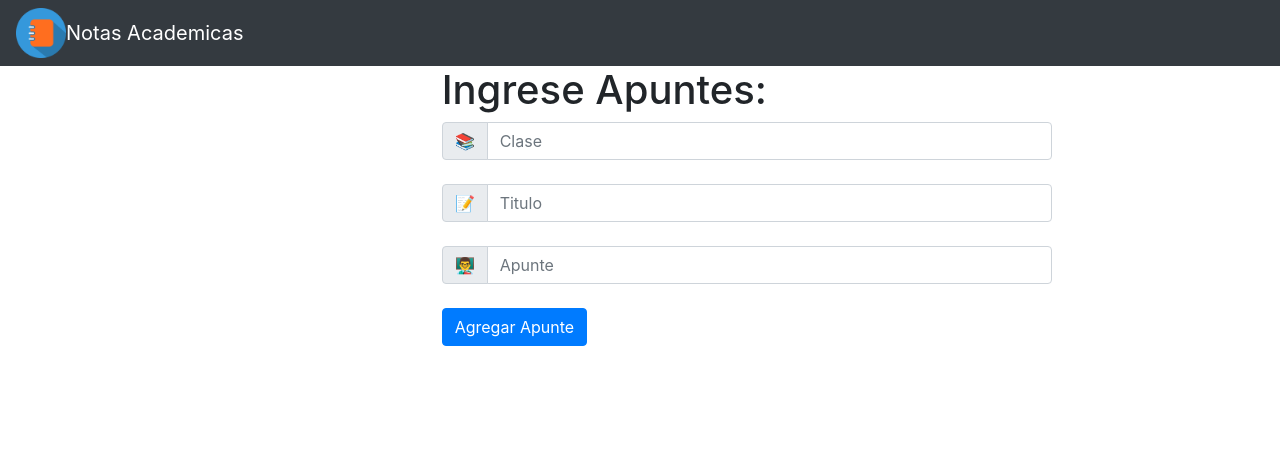
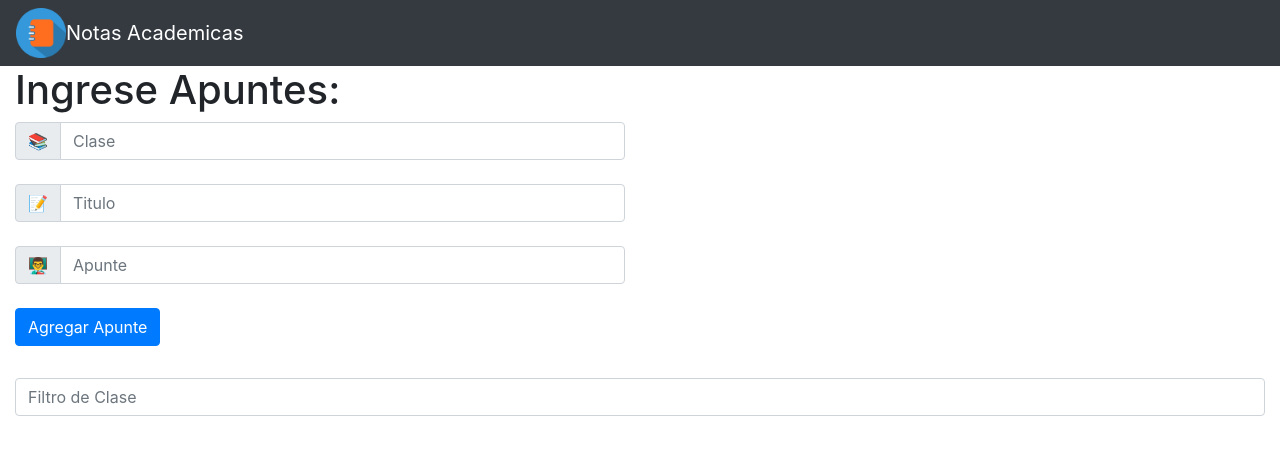
Before and after one commit to FranciscoPagoaga/Examen1_UX, a React (Create React App) app in the folder notas_clases/: page / in a window 1280 px wide. Shown: the top 454 px of the page. Built offline with nearby package versions, Linux system fonts and the light colour scheme.

Commit message:
ultimo commit

```diff
--- a/notas_clases/src/components/body.jsx
+++ b/notas_clases/src/components/body.jsx
@@ -1,25 +1,33 @@
-import React from 'react';
-import { Container, Row, Col } from 'reactstrap';
+import React ,{ useState } from 'react';
+import { Container, Row, Col, Input,  } from 'reactstrap';
 import Info from './infoform'
 import Apuntes from './apuntes'
+function applyFilter (data,filter) {
+  if(filter===""){
+    return data;
+  }
+  let filterData = data.filter(item =>item.clase.toString().toLowerCase().includes(filter));
+  return filterData;
+}
 const Example = (props) => {
-  let data;
-  if(JSON.parse(localStorage.getItem("data"))=== null){
-    data = []
-  }else{
-    data = JSON.parse(localStorage.getItem("data"))
-  }
-  console.log(data);
+  let data=JSON.parse(localStorage.getItem("data")) || [];
+  const [filter, setFilter] = useState("")
+  const handleInputChange = (event)=>setFilter(event.target.value);
+  let filteredData = applyFilter(data,filter);
   return (
-    <Container fluid>
+    <Container fluid >
+      <Row style={{paddingBottom: '2em'} }>
+        <Col xs="12" sm="12" md="6" >
+          <Info/>
+        </Col>
+      </Row>
       <Row>
-        <Col xs="12" sm="6" md="4">
-          {data.map((item, index) =>{
+        <Col xs="12" sm="12" md="12">
+          <Input type="text" name="filter" id="filter" placeholder="Filtro de Clase" onChange={handleInputChange}/>
+          {filteredData.map((item, index) =>{
             return <Apuntes titulo={item.titulo} nombre={item.clase} apunte={item.apunte} key={index}>  </Apuntes>})}
         </Col>
-        <Col xs="12" sm="6" md="6">
-             <Info/>
-        </Col>
+
       </Row>
 
     </Container>
@@ -27,5 +35,4 @@ const Example = (props) => {
 }
 
 
-
 export default Example;
--- a/notas_clases/src/components/infoform.jsx
+++ b/notas_clases/src/components/infoform.jsx
@@ -1,4 +1,4 @@
-import React, { useState, Component } from 'react';
+import React, { Component } from 'react';
 import { InputGroup, InputGroupAddon, InputGroupText, Input, Button } from 'reactstrap';
 
 class infoform extends Component{
```
